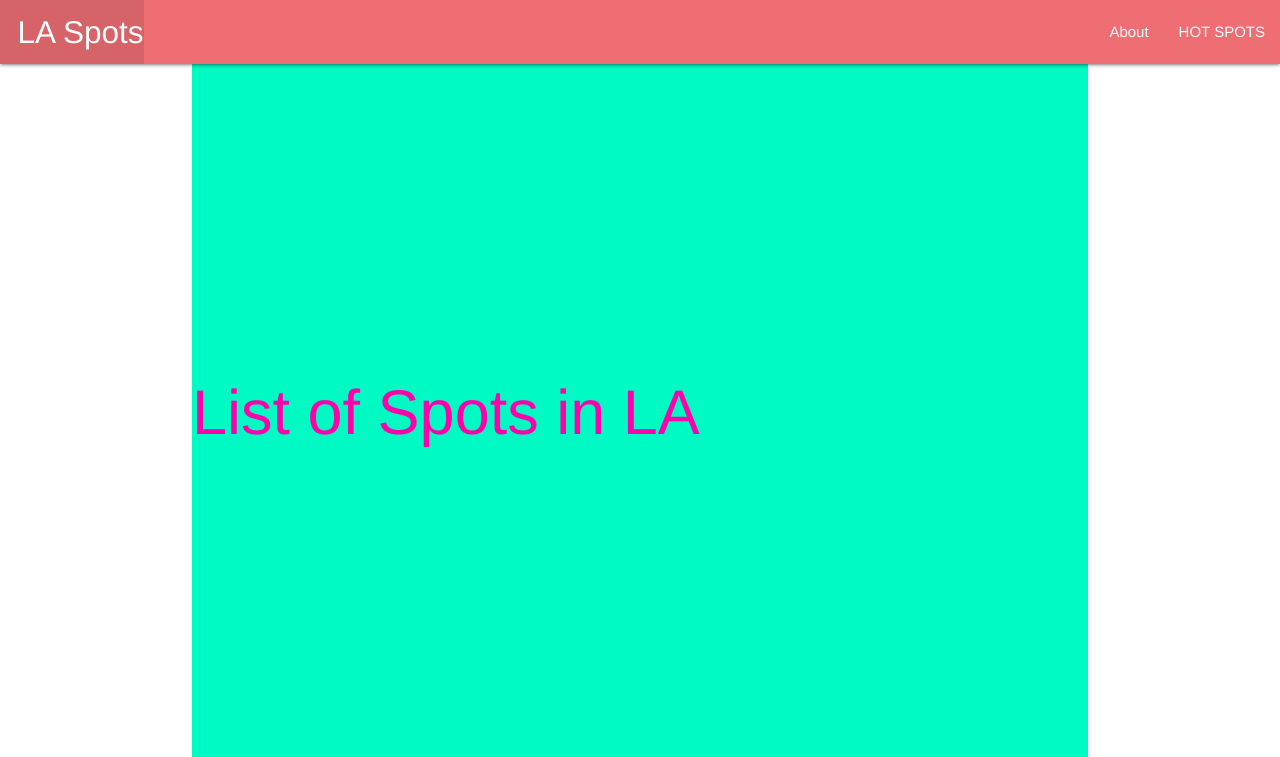
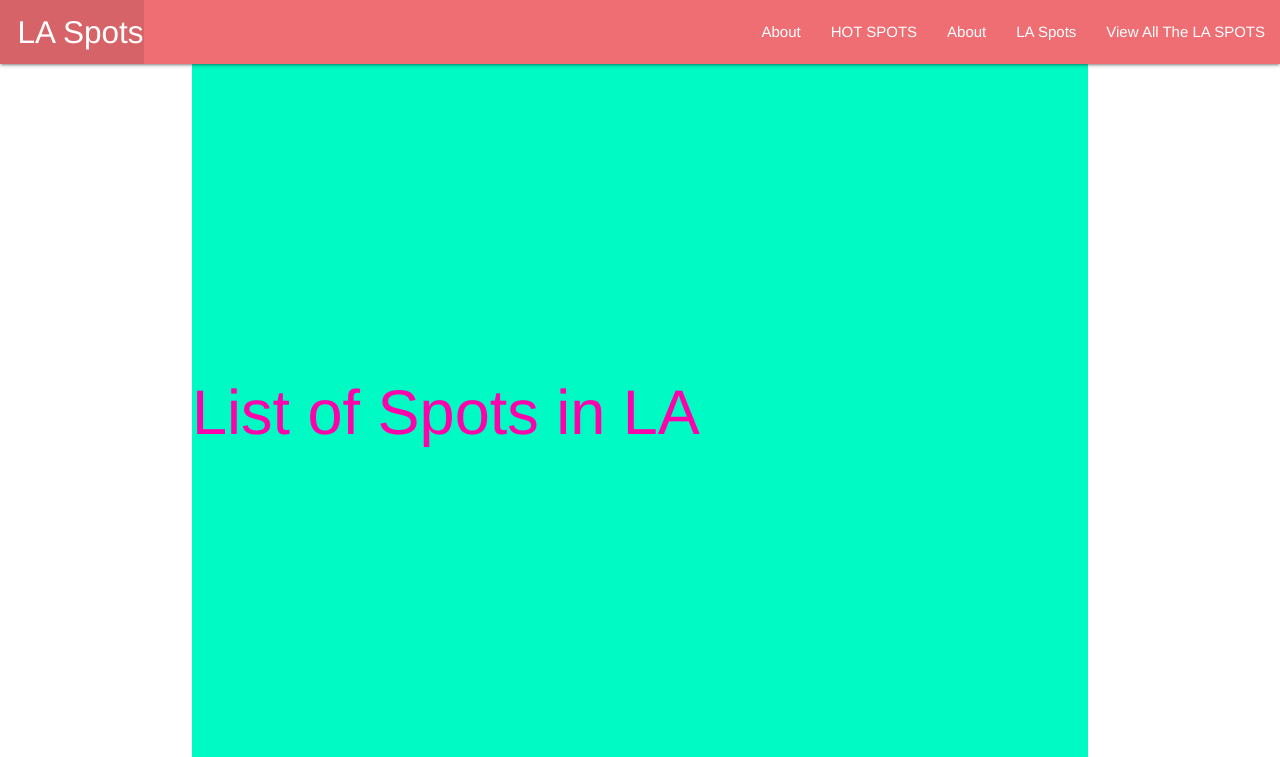
Before and after one commit to Dandd6541/LA-Spots-, a Django app: page /laspots/ in a window 1280 px wide. Shown: the top 757 px of the page. Run offline with Django 4.2, Linux system fonts and the light colour scheme; data that the repository does not hold is empty.

Commit message:
laspots page is working

```diff
--- a/main_app/templates/base.html
+++ b/main_app/templates/base.html
@@ -21,6 +21,11 @@
         <ul class="right">
           <li><a href="/about">About</a></li>
           <li><a href="/laspots"> HOT SPOTS</a></li>
+
+          <li><a href="{% url 'about' %}">About</a></li>
+          <li><a href="{% url 'laspots_create' %}">LA Spots </a></li>
+          <li><a href="{% url 'index' %}">View All The LA SPOTS </a></li>
+
         </ul>
       </div>
     </nav>
--- a/main_app/urls.py
+++ b/main_app/urls.py
@@ -6,4 +6,5 @@ urlpatterns = [
   path('about/', views.about, name='about' ),
   path('laspots/', views.laspots_index, name='index'),
   path('laspots/<int:laspot_id>/', views.laspots_detail, name='detail'),
+  path('laspots/create/', views.LaspotCreate.as_view(), name='laspots_create'),
 ]
--- a/main_app/views.py
+++ b/main_app/views.py
@@ -1,7 +1,12 @@
 from django.shortcuts import render
+from django.views.generic.edit import CreateView
 from .models import Laspot
 
-# Add the Cat class & list and view function below the imports
+# Add the LA SPOTS class & list and view function below the imports
+
+class LaspotCreate(CreateView):
+  model = Laspot
+  fields = ['name', 'breed', 'description', 'age']
 
 
 # Define the home view
```
Also changed, not shown: main_app/templates/main_app/La_form.html (added, +15 -0 lines).
